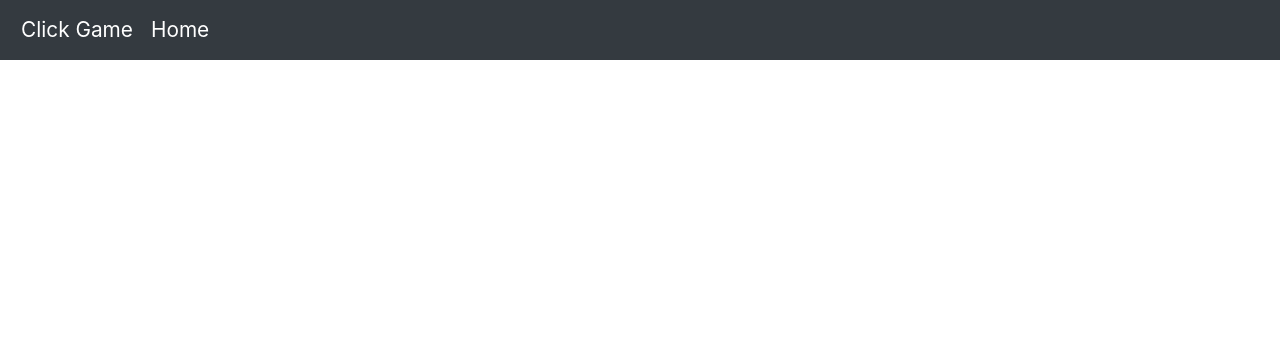
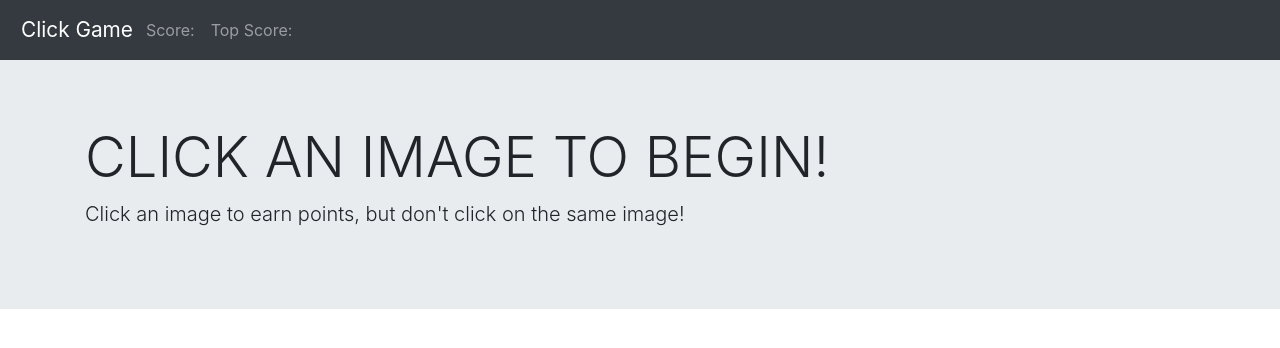
Before and after one commit to janessaref/clickity-click-game, a React (Create React App) app in the folder avatarclickgame/: page / in a window 1280 px wide. Shown: the top 348 px of the page. Built offline with nearby package versions, Linux system fonts and the light colour scheme.

Commit message:
add jumbotron

```diff
--- a/avatarclickgame/src/App.js
+++ b/avatarclickgame/src/App.js
@@ -1,11 +1,13 @@
 import React from "react";
 // import Section from "./components/Section";
 import Navbar from "./components/Navbar";
+import Header from "./components/Header";
 
 function App() {
   return (
     <div>
       <Navbar />
+      <Header />
       {/* <Section /> */}
     </div>
   );
--- /dev/null
+++ b/avatarclickgame/src/components/Header.js
@@ -0,0 +1,26 @@
+import React from "react";
+import "../styles/Header.css";
+
+// const styles = {
+//   headerStyle: {
+//     background: "red"
+//   },
+//   headingStyle: {
+//     fontSize: 100
+//   }
+// };
+
+// We use JSX curly braces to evaluate the style object
+
+function Header() {
+  return (
+    <div className="jumbotron jumbotron-fluid">
+  <div className="container">
+    <h1 className="display-4">CLICK AN IMAGE TO BEGIN!</h1>
+    <p className="lead">Click an image to earn points, but don't click on the same image!</p>
+  </div>
+</div>
+  );
+}
+
+export default Header;
--- a/avatarclickgame/src/components/Navbar.js
+++ b/avatarclickgame/src/components/Navbar.js
@@ -17,9 +17,10 @@ function Navbar() {
 </button>
 <div className="collapse navbar-collapse" id="navbarNavAltMarkup">
   <div className="navbar-nav">
-    <a className="nav-item nav-link active" href="/">Home <span class="sr-only">(current)</span></a>
-    {/* <a class="nav-item nav-link" href="#">Features</a>
-    <a class="nav-item nav-link" href="#">Pricing</a> */}
+    {/* <a className="nav-item nav-link active" href="/">Home <span class="sr-only">(current)</span></a> */}
+    <div className="nav-item nav-link">Score:</div>
+    {/* <div>/</div> */}
+    <div className="nav-item nav-link">Top Score:</div>
   </div>
 </div>
 </nav>
```
Also changed, not shown: avatarclickgame/src/styles/Header.css (added).
